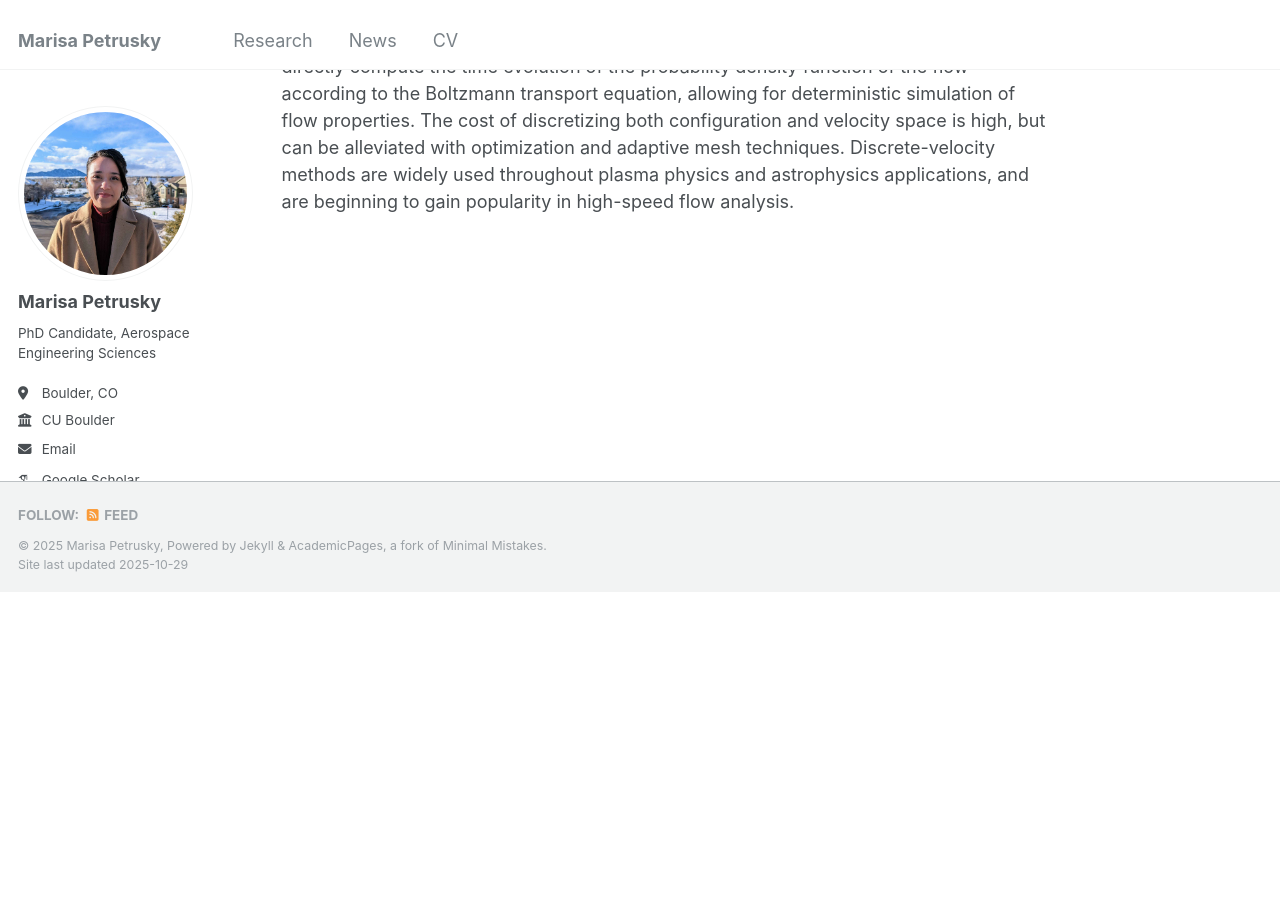
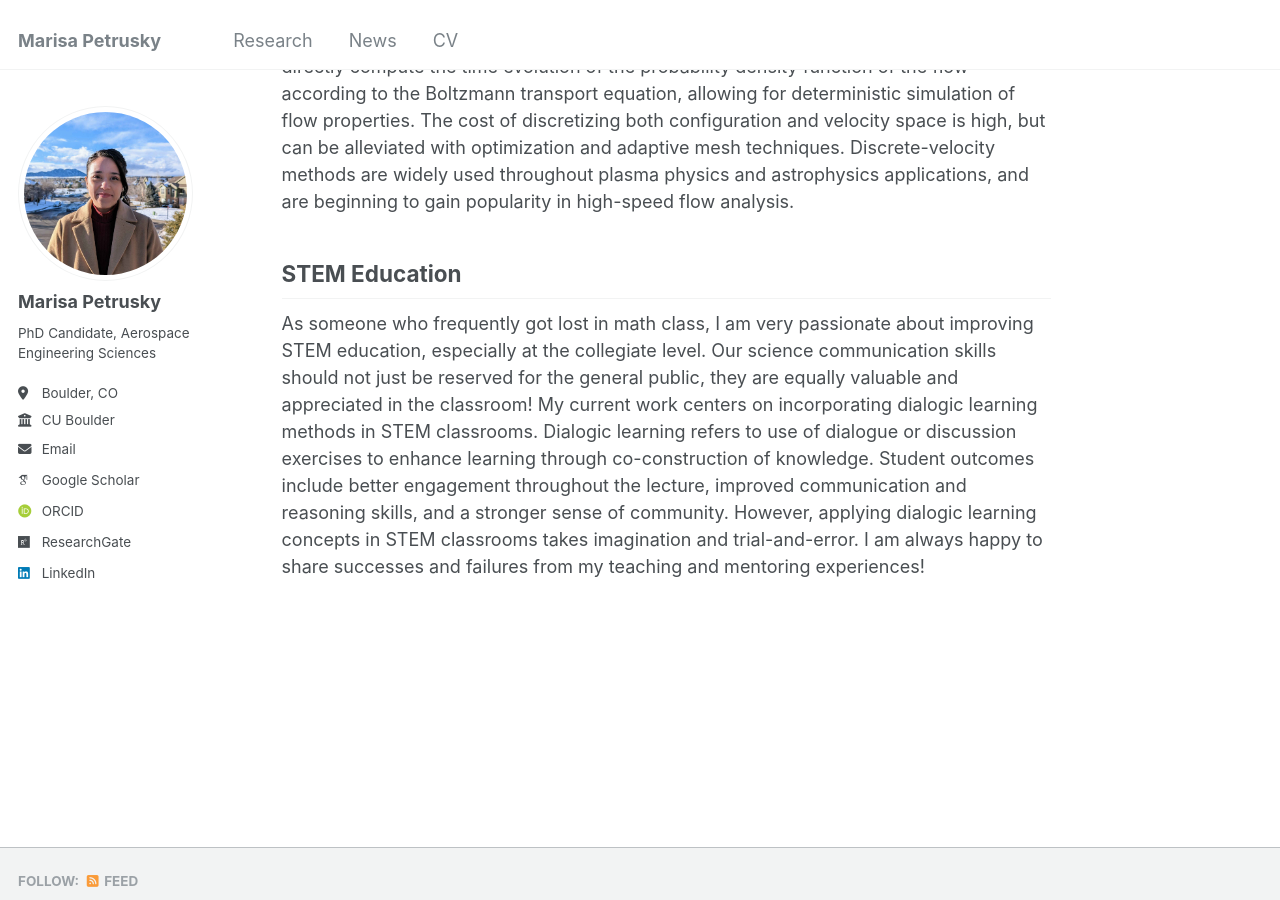
Before and after one commit to marisapetrusky/marisapetrusky.github.io, a Jekyll site: the page built from _pages/research.md, in a window 1280 px wide and 900 px high, scrolled down 1451 px. Built offline with Jekyll 4.4.1, drawn with Linux system fonts in a browser that asks for light colours; some web fonts are replaced; before the commit the page ends 2043 px from its top, so only the background shows below that.

Commit message:
Update research.md

```diff
--- a/_pages/research.md
+++ b/_pages/research.md
@@ -23,3 +23,6 @@ A critical gap in literature is that a majority of classical plasma sheath theor
 Study of rarefied gas flows necessitates the use of kinetic modeling methods, as continuum assumtions breakdown and traditional computational fluid dynamics (CFD) codes cannot be used. Particle-based methods, such as Direct Simulation Monte Carlo (DSMC) or Particle-in-Cell (PIC), have been successfully used to study this regime for decades. However, for certain problems, particle-based methods suffer from statistical noise, especially when attempting to resolve trace species, infrequent chemical reactions, or highly spatially varying flows. Reducing this statistical noise comes at increased computational expense.
 
 Discrete-velocity (also known as continuum-kinetic or grid-based kinetic) methods directly compute the time evolution of the probability density function of the flow according to the Boltzmann transport equation, allowing for deterministic simulation of flow properties. The cost of discretizing both configuration and velocity space is high, but can be alleviated with optimization and adaptive mesh techniques. Discrete-velocity methods are widely used throughout plasma physics and astrophysics applications, and are beginning to gain popularity in high-speed flow analysis.
+
+## STEM Education
+As someone who frequently got lost in math class, I am very passionate about improving STEM education, especially at the collegiate level. Our science communication skills should not just be reserved for the general public, they are equally valuable and appreciated in the classroom! My current work centers on incorporating dialogic learning methods in STEM classrooms. Dialogic learning refers to use of dialogue or discussion exercises to enhance learning through co-construction of knowledge. Student outcomes include better engagement throughout the lecture, improved communication and reasoning skills, and a stronger sense of community. However, applying dialogic learning concepts in STEM classrooms takes imagination and trial-and-error. I am always happy to share successes and failures from my teaching and mentoring experiences!
```
